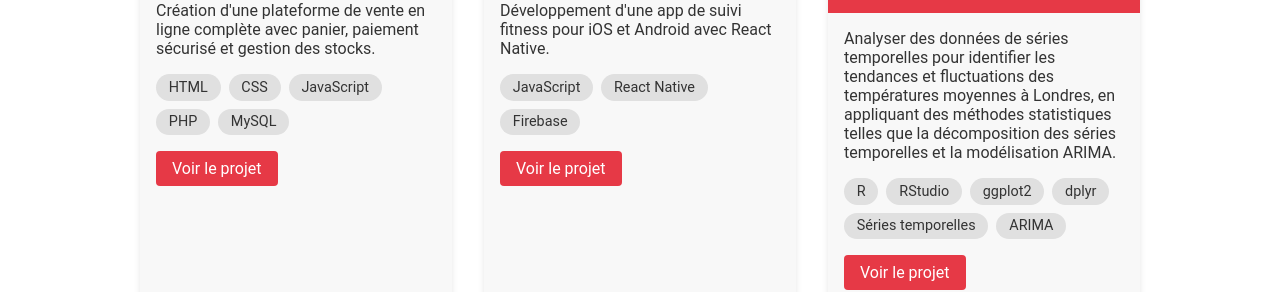
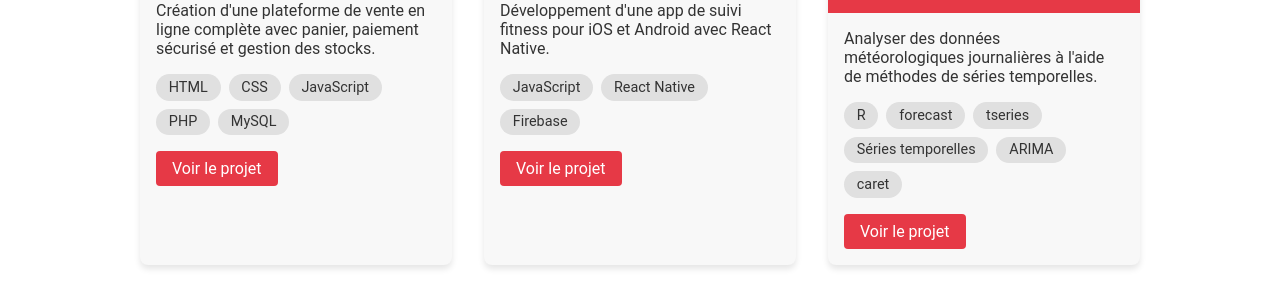
Before and after one commit to paul-lbt/mon-portfolio, a plain HTML site: page index.html in a window 1280 px wide. Shown: the part 309-601 px from the top of the page. Drawn offline with Linux system fonts and the light colour scheme.

Commit message:
initial commit

```diff
--- a/index.html
+++ b/index.html
@@ -156,14 +156,14 @@
                     <h2>Météo - Séries Temporelles</h2>
                 </div>
                 <div class="project-body">
-                    <p>Analyser des données de séries temporelles pour identifier les tendances et fluctuations des températures moyennes à Londres, en appliquant des méthodes statistiques telles que la décomposition des séries temporelles et la modélisation ARIMA.</p>
+                    <p>Analyser des données météorologiques journalières à l'aide de méthodes de séries temporelles.</p>
                     <div class="tech-pills">
                         <span class="tech-pill">R</span>
-                        <span class="tech-pill">RStudio</span>
-                        <span class="tech-pill">ggplot2</span>
-                        <span class="tech-pill">dplyr</span>
+                        <span class="tech-pill">forecast</span>
+                        <span class="tech-pill">tseries</span>
                         <span class="tech-pill">Séries temporelles</span>
                         <span class="tech-pill">ARIMA</span>
+                        <span class="tech-pill">caret</span>
                     </div>
                     <a href="Projet Météo.pdf" class="btn">Voir le projet</a>
                 </div>
```
